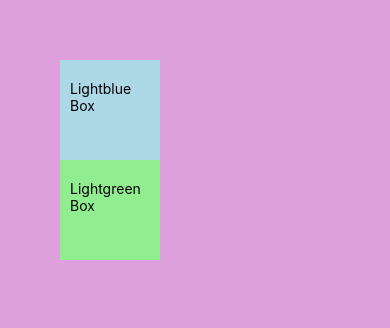
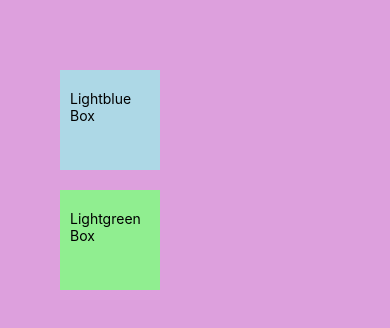
Before and after one commit to anhartasman/rn_styling, a React Native app: screen / in a window 390 px wide. Shown: the top 328 px of the page. Built offline with nearby package versions, Linux system fonts and the light colour scheme.

Commit message:
Margin style

```diff
--- a/App.js
+++ b/App.js
@@ -27,6 +27,7 @@ const styles = StyleSheet.create({
     // padding: 10,
     paddingHorizontal: 10,
     paddingVertical: 20,
+    marginVertical: 10,
     backgroundColor: "red",
   },
   lightblueBg: {
```
